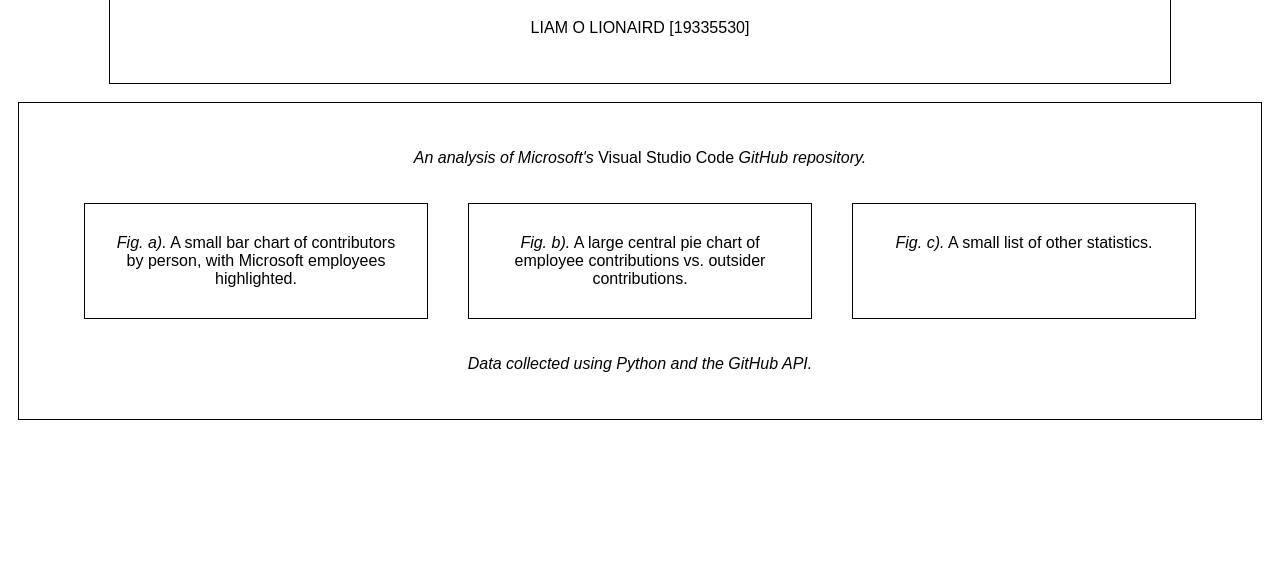
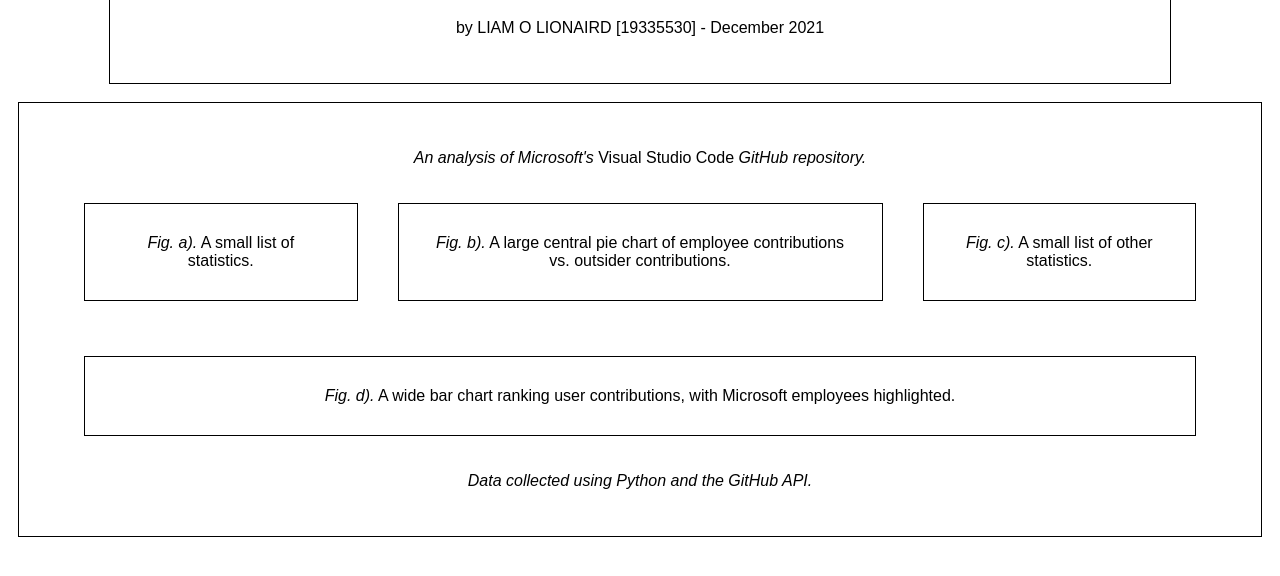
Before and after one commit to liam-ol/csu33012-viz, a plain HTML site: page vizdoc.html in a window 1280 px wide. Shown: the part 144-720 px from the top of the page. Drawn offline with nearby package versions, Linux system fonts and the light colour scheme.

Commit message:
Adding to the layout and importing D3.js

```diff
--- a/vizdoc.html
+++ b/vizdoc.html
@@ -3,6 +3,7 @@
 <head>
     <meta charset="UTF-8">
     <title>Title</title>
+    <script src="https://d3js.org/d3.v7.min.js"></script>
     <style>
         body {
             background-color: white;
@@ -40,7 +41,7 @@
     <div class="textbox" style="max-width:1000px">
         <p>CSU33012 - SOFTWARE ENGINEERING - GITHUB API VISUALISATION PROJECT</p>
         <h1>BIG TECH OPEN SOURCE: <em>EMPLOYEES vs. THE WORLD</em></h1>
-        <p>LIAM O LIONAIRD [19335530]</p>
+        <p>by LIAM O LIONAIRD [19335530] - December 2021</p>
     </div>
 
     <br />
@@ -49,13 +50,19 @@
         <p><em>An analysis of Microsoft's</em> Visual Studio Code <em>GitHub repository.</em></p>
         <div class="graphcont">
             <div class="graphbox">
-                <em>Fig. a).</em> A small bar chart of contributors by person, with Microsoft employees highlighted.
+                <em>Fig. a).</em> A small list of statistics.
             </div>
-            <div class="graphbox">
+            <div class="graphbox" style="flex-grow:2">
                 <em>Fig. b).</em> A large central pie chart of employee contributions vs. outsider contributions.
             </div>
             <div class="graphbox">
                 <em>Fig. c).</em> A small list of other statistics.
+            </div>
+        </div>
+
+        <div class="graphcont">
+            <div class="graphbox">
+                <em>Fig. d).</em> A wide bar chart ranking user contributions, with Microsoft employees highlighted.
             </div>
         </div>
         <p><em>Data collected using Python and the GitHub API.</em></p>
```
